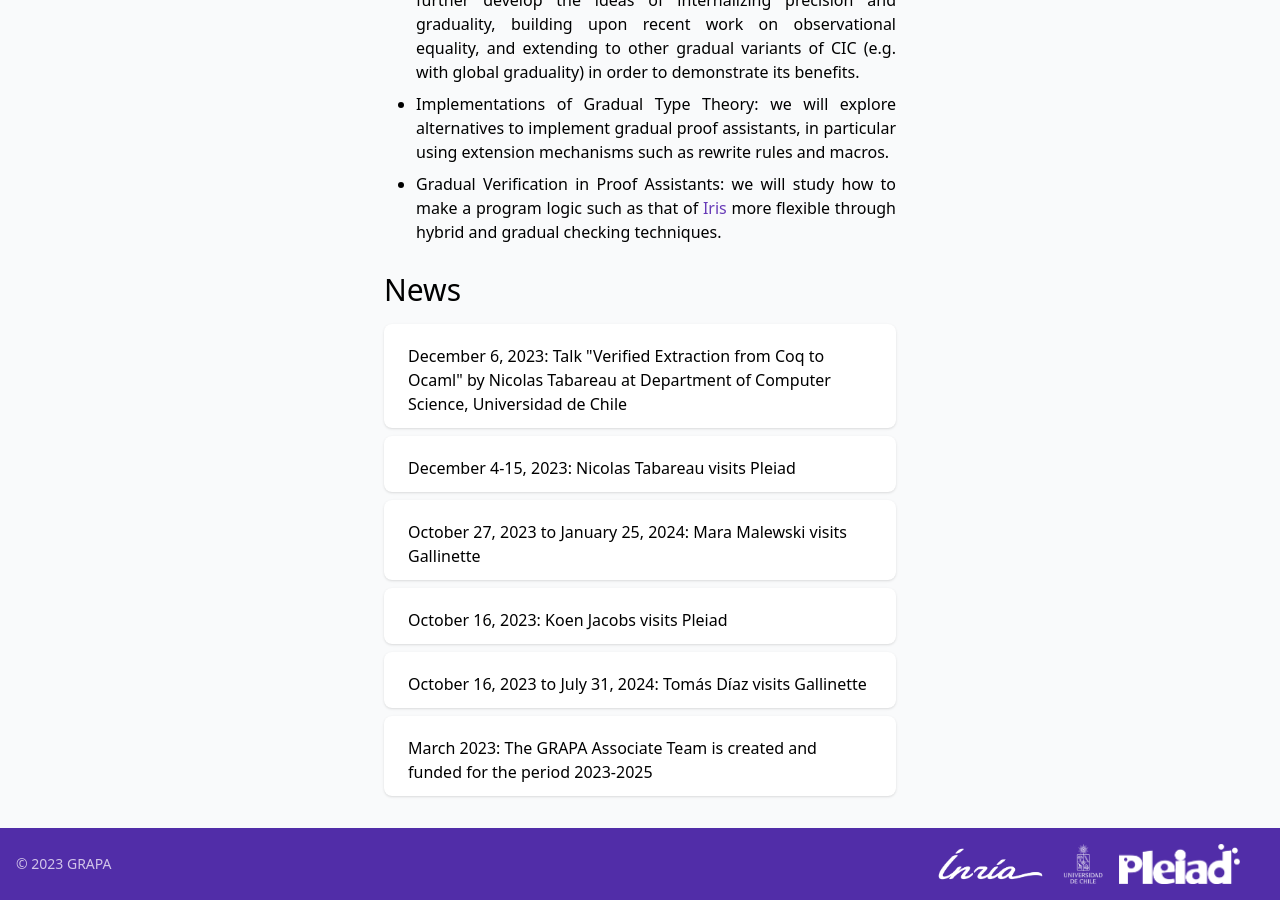
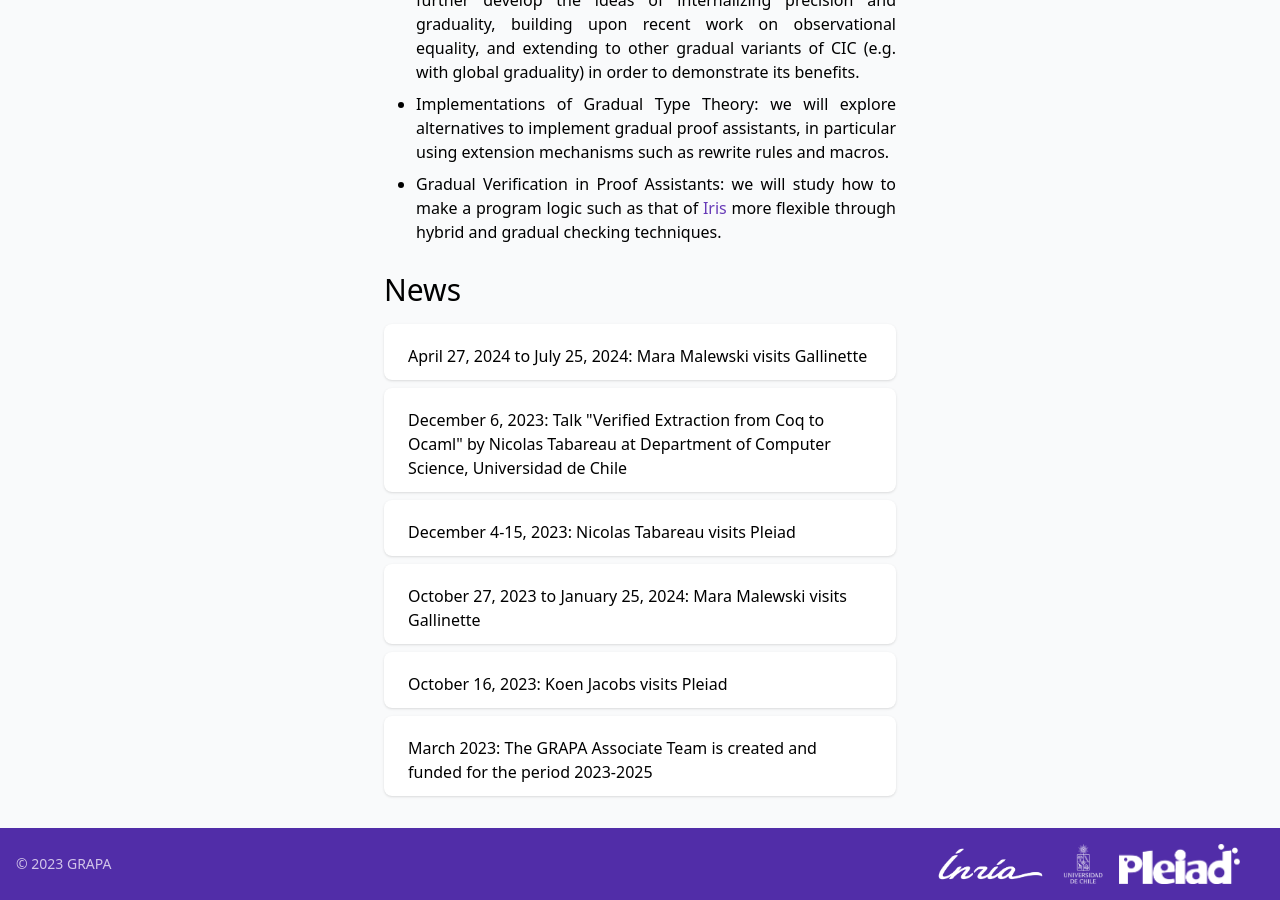
Before and after one commit to pleiad/grapa-website, a Jekyll site: the page built from index.html, in a window 1280 px wide and 900 px high, scrolled down 804 px. Built offline with Jekyll 4.4.1, drawn with Linux system fonts in a browser that asks for light colours; nearby versions of some CDN libraries; some web fonts are replaced.

Commit message:
visit: Add Mara Gallinette visit

```diff
--- a/_data/visits.yml
+++ b/_data/visits.yml
@@ -1,3 +1,8 @@
+- title: Mara Malewski visits Gallinette
+  start_date: 2024-04-27
+  end_date: 2024-07-25
+  description:
+
 - title: Nicolas Tabareau visits Pleiad
   start_date: 2023-12-04
   end_date: 2023-12-15
```
